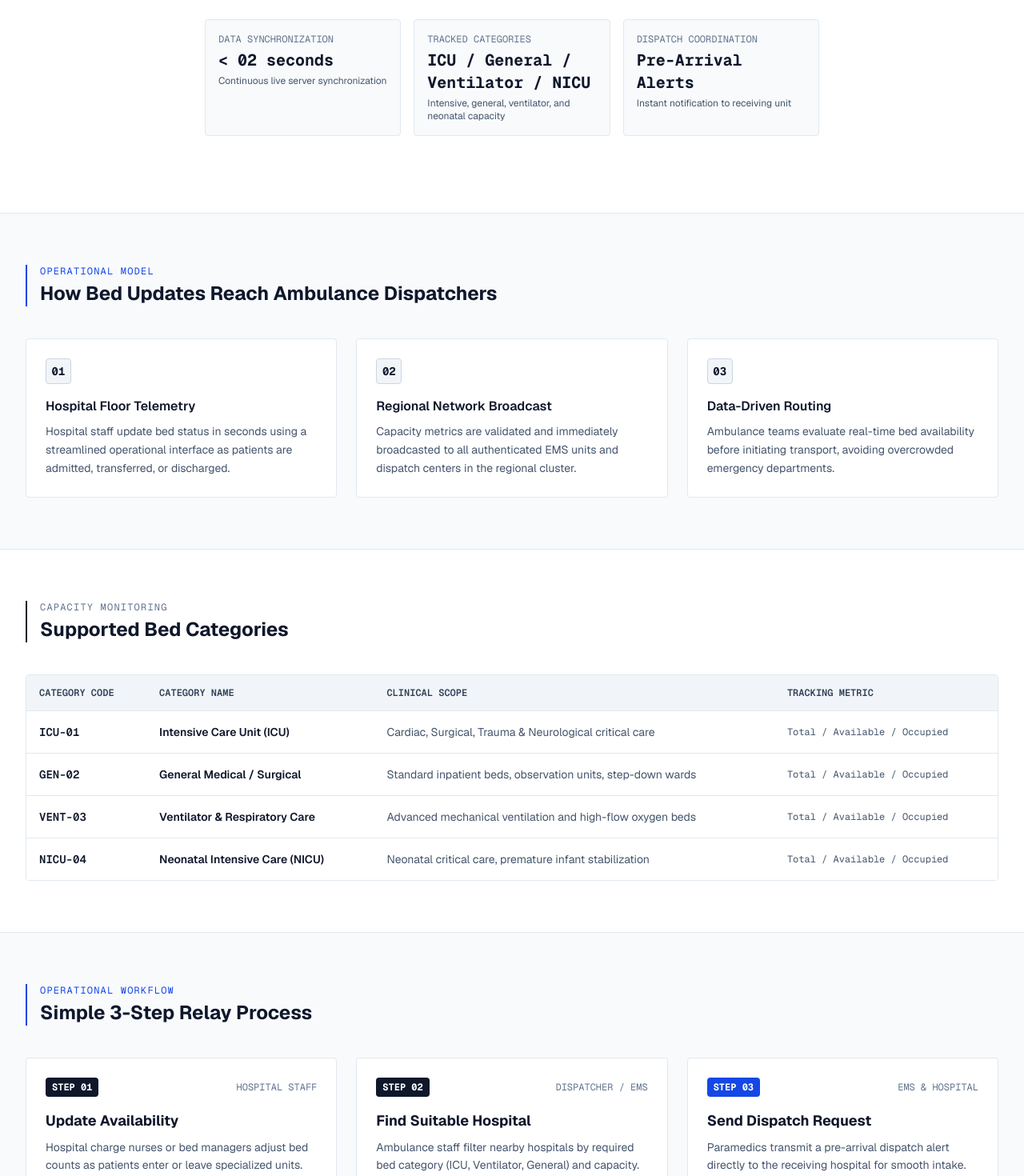
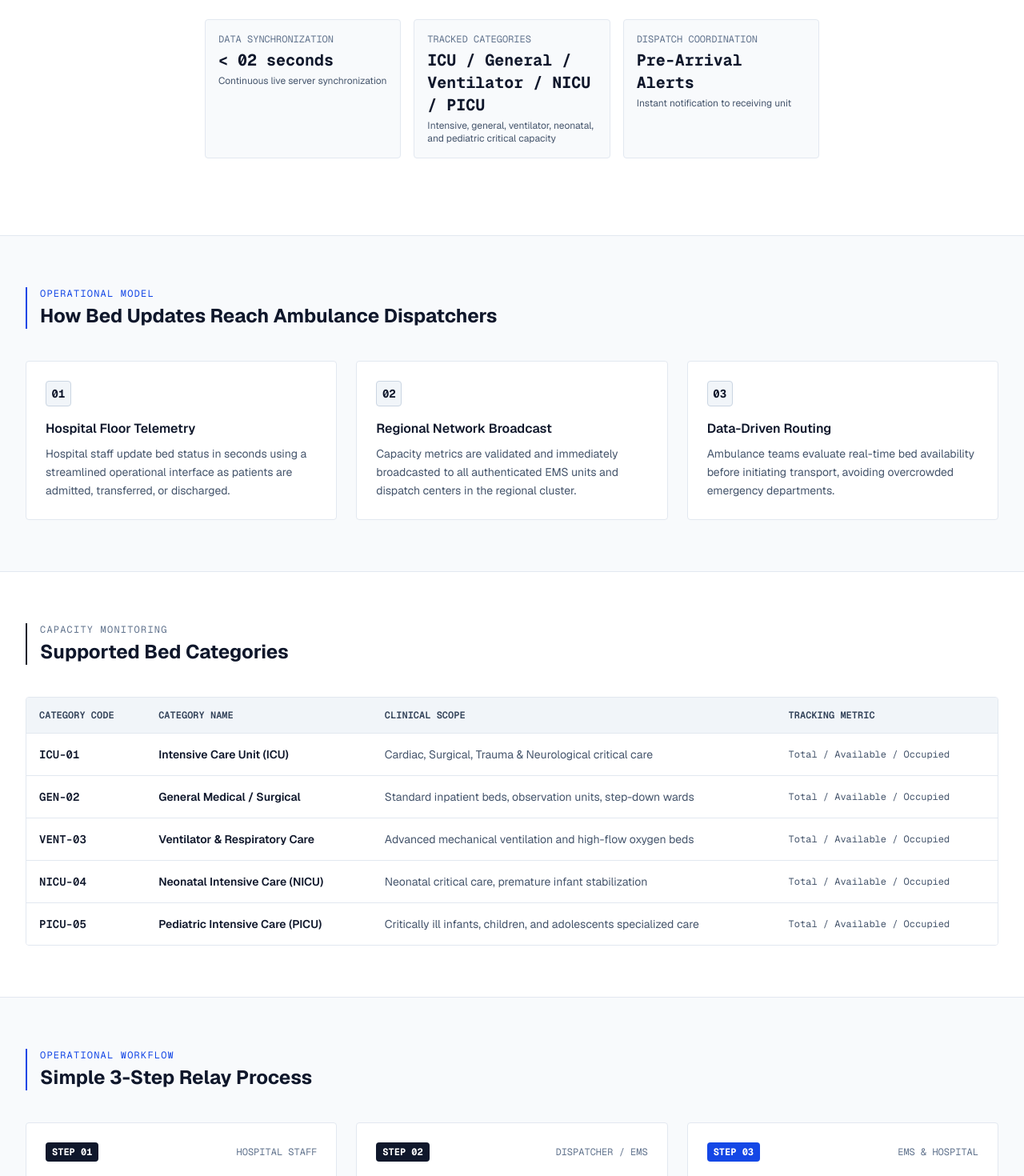
Before and after one commit to UtkarshRaj212/BedRelay, a Next.js app: page / in a window 1280 px wide. Shown: the part 640-2110 px from the top of the page at 80% size. Built offline with nearby package versions, Linux system fonts and the light colour scheme.

Commit message:
Add PICU bed category to landing page

```diff
--- a/app/page.tsx
+++ b/app/page.tsx
@@ -71,7 +71,7 @@ export default function Home() {
               </h1>
 
               <p className="mt-6 text-base sm:text-lg text-slate-600 dark:text-[#a1a1a1] leading-relaxed font-normal max-w-2xl">
-                BedRelay is a real-time ambulance-to-hospital bed availability and pre-arrival coordination platform. Hospitals maintain current bed capacity across intensive care, ventilator support, and general wards. Ambulance dispatchers locate suitable facilities based on geographic proximity, bed category, and required volume, transmitting verified pre-arrival dispatch alerts.
+                BedRelay is a real-time ambulance-to-hospital bed availability and pre-arrival coordination platform. Hospitals maintain current bed capacity across intensive care, ventilator support, neonatal, pediatric (PICU), and general wards. Ambulance dispatchers locate suitable facilities based on geographic proximity, bed category, and required volume, transmitting verified pre-arrival dispatch alerts.
               </p>
 
               {/* Action Hierarchy: Primary = FIND AVAILABLE BEDS, Secondary = HOSPITAL STAFF SIGN IN */}
@@ -102,8 +102,8 @@ export default function Home() {
                 </div>
                 <div className="bg-slate-50 dark:bg-[#111111] p-4 border border-slate-200 dark:border-[#222222] rounded-sm">
                   <div className="text-xs font-mono text-slate-500 dark:text-[#737373] uppercase">Tracked Categories</div>
-                  <div className="text-xl font-bold text-slate-900 dark:text-[#ededed] mt-1 font-mono">ICU / General / Ventilator / NICU</div>
-                  <div className="text-xs text-slate-600 dark:text-[#888888] mt-1">Intensive, general, ventilator, and neonatal capacity</div>
+                  <div className="text-xl font-bold text-slate-900 dark:text-[#ededed] mt-1 font-mono">ICU / General / Ventilator / NICU / PICU</div>
+                  <div className="text-xs text-slate-600 dark:text-[#888888] mt-1">Intensive, general, ventilator, neonatal, and pediatric critical capacity</div>
                 </div>
                 <div className="bg-slate-50 dark:bg-[#111111] p-4 border border-slate-200 dark:border-[#222222] rounded-sm">
                   <div className="text-xs font-mono text-slate-500 dark:text-[#737373] uppercase">Dispatch Coordination</div>
@@ -192,6 +192,12 @@ export default function Home() {
                   scope: "Neonatal critical care, premature infant stabilization",
                   metric: "Total / Available / Occupied",
                 },
+                {
+                  code: "PICU-05",
+                  name: "Pediatric Intensive Care (PICU)",
+                  scope: "Critically ill infants, children, and adolescents specialized care",
+                  metric: "Total / Available / Occupied",
+                },
               ].map((cat) => (
                 <div
                   key={cat.code}
@@ -252,6 +258,12 @@ export default function Home() {
                     <td className="py-4 px-4 text-slate-600 dark:text-[#888888]">Neonatal critical care, premature infant stabilization</td>
                     <td className="py-4 px-4 text-slate-600 dark:text-[#888888] font-mono text-xs">Total / Available / Occupied</td>
                   </tr>
+                  <tr>
+                    <td className="py-4 px-4 font-mono font-semibold text-slate-900 dark:text-[#ededed]">PICU-05</td>
+                    <td className="py-4 px-4 font-semibold text-slate-900 dark:text-[#ededed]">Pediatric Intensive Care (PICU)</td>
+                    <td className="py-4 px-4 text-slate-600 dark:text-[#888888]">Critically ill infants, children, and adolescents specialized care</td>
+                    <td className="py-4 px-4 text-slate-600 dark:text-[#888888] font-mono text-xs">Total / Available / Occupied</td>
+                  </tr>
                 </tbody>
               </table>
             </div>
@@ -285,7 +297,7 @@ export default function Home() {
                 </div>
                 <h3 className="text-lg font-bold text-slate-900 dark:text-[#ededed]">Find Suitable Hospital</h3>
                 <p className="mt-2 text-sm text-slate-600 dark:text-[#888888] leading-relaxed">
-                  Ambulance staff filter nearby hospitals by required bed category (ICU, Ventilator, General) and capacity.
+                  Ambulance staff filter nearby hospitals by required bed category (ICU, Ventilator, General, NICU, PICU) and capacity.
                 </p>
               </div>
 
```
